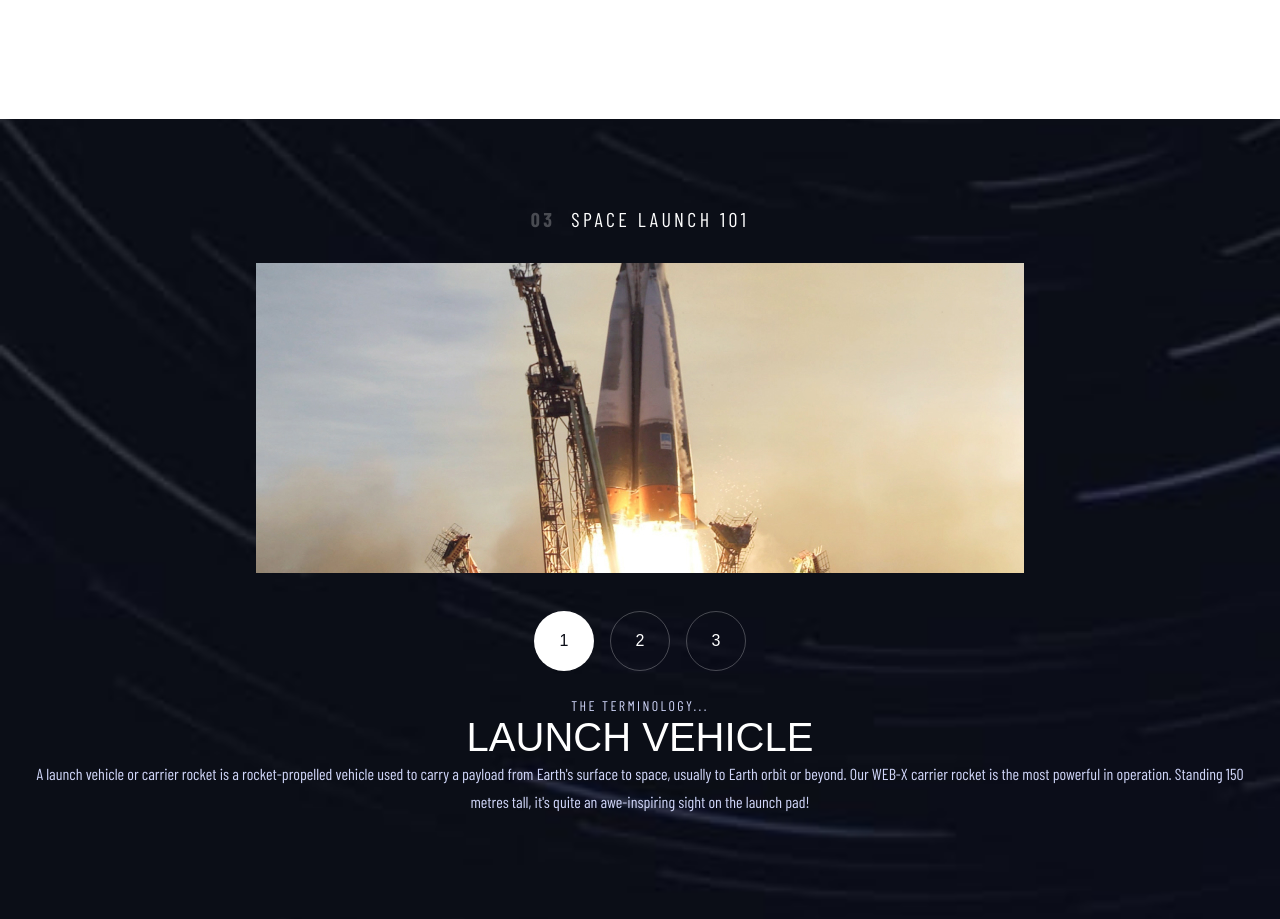
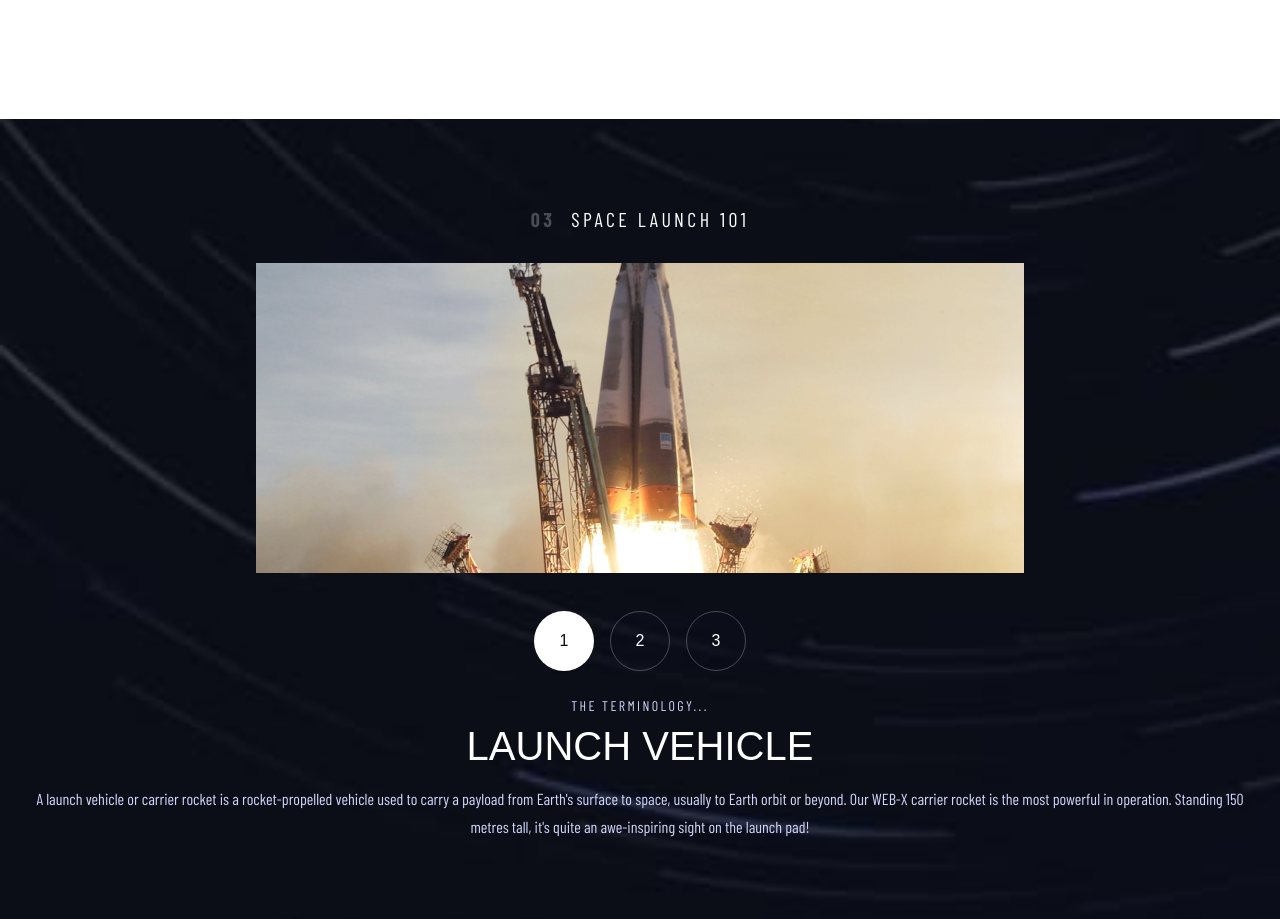
Before and after one commit to NeptuneRjo/space-tourism, a React (Create React App) app: page /technology in a window 1280 px wide. Built offline with nearby package versions, Linux system fonts and the light colour scheme; a web font is replaced by a local one.

Commit message:
add styling for title and name

```diff
--- a/src/Components/TechItem/style.css
+++ b/src/Components/TechItem/style.css
@@ -33,3 +33,11 @@
     margin-bottom: 26px;
     gap: 1rem;
 }
+
+.tech_item-title {
+    margin-bottom: 9px;
+}
+
+.tech_item-name {
+    margin-bottom: 1rem;
+}
```
